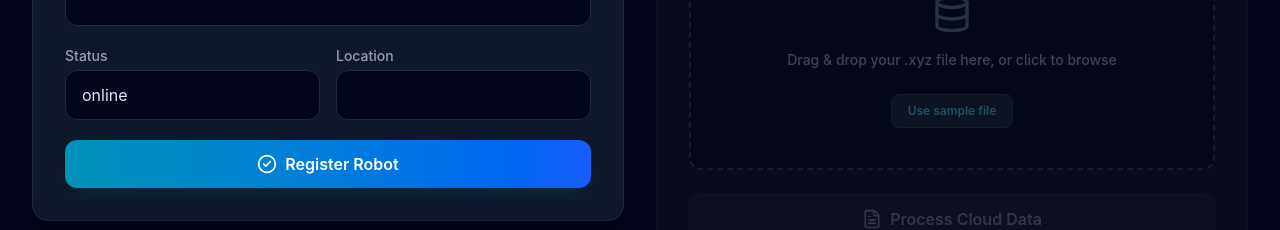
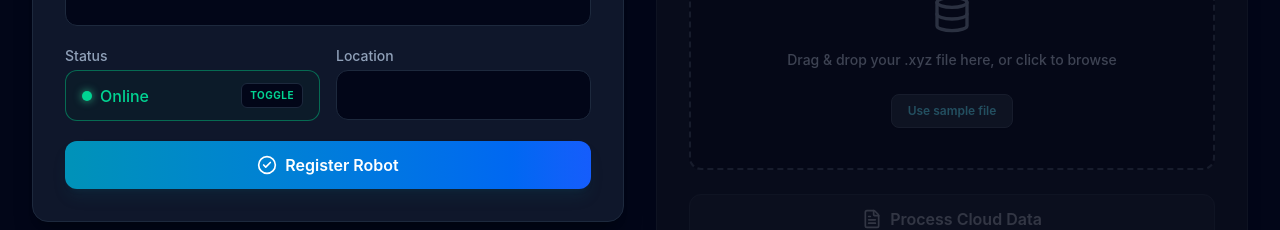
Before and after one commit to GustavoKimura/nexus3d, a React (Vite) app in the folder web-client/: page / in a window 1280 px wide. Shown: the part 252-482 px from the top of the page. Built offline with nearby package versions, Linux system fonts and the light colour scheme; no server answers.

Commit message:
feat: convert status input into interactive toggle button and force cursor pointer globally

```diff
--- a/web-client/src/App.tsx
+++ b/web-client/src/App.tsx
@@ -278,14 +278,30 @@ function App() {
                   <label className="block text-sm font-medium text-slate-400 mb-1">
                     {t("status")}
                   </label>
-                  <input
-                    type="text"
-                    value={robotStatus}
-                    onChange={(e) => setRobotStatus(e.target.value)}
-                    required
+                  <button
+                    type="button"
                     disabled={isRegistering}
-                    className="w-full bg-slate-950 border border-slate-800 rounded-xl px-4 py-3 text-slate-200 focus:outline-none focus:border-cyan-500 focus:ring-1 focus:ring-cyan-500 transition-all disabled:opacity-50"
-                  />
+                    onClick={() =>
+                      setRobotStatus((prev) =>
+                        prev === "online" ? "offline" : "online",
+                      )
+                    }
+                    className={`w-full flex items-center justify-between px-4 py-3 rounded-xl border transition-all cursor-pointer disabled:opacity-50 disabled:cursor-not-allowed ${
+                      robotStatus === "online"
+                        ? "bg-emerald-950/20 border-emerald-500/50 text-emerald-400"
+                        : "bg-slate-900/50 border-slate-700 text-slate-400"
+                    }`}
+                  >
+                    <span className="flex items-center gap-2 font-medium">
+                      <span
+                        className={`w-2.5 h-2.5 rounded-full ${robotStatus === "online" ? "bg-emerald-400 shadow-[0_0_8px_rgba(52,211,153,0.8)]" : "bg-slate-500"}`}
+                      ></span>
+                      {robotStatus === "online" ? t("online") : t("offline")}
+                    </span>
+                    <span className="text-[10px] uppercase font-bold tracking-wider bg-slate-950 px-2 py-1 rounded-md border border-slate-800">
+                      {t("toggle")}
+                    </span>
+                  </button>
                 </div>
                 <div>
                   <label className="block text-sm font-medium text-slate-400 mb-1">
@@ -305,7 +321,7 @@ function App() {
               <button
                 type="submit"
                 disabled={isRegistering}
-                className="w-full mt-4 bg-linear-to-r from-cyan-600 to-blue-600 hover:from-cyan-500 hover:to-blue-500 text-white font-semibold py-3 px-6 rounded-xl transition-all flex items-center justify-center gap-2 shadow-lg shadow-cyan-900/20 disabled:opacity-70 disabled:cursor-not-allowed"
+                className="w-full mt-4 bg-linear-to-r from-cyan-600 to-blue-600 hover:from-cyan-500 hover:to-blue-500 text-white font-semibold py-3 px-6 rounded-xl transition-all flex items-center justify-center gap-2 shadow-lg shadow-cyan-900/20 cursor-pointer disabled:opacity-70 disabled:cursor-not-allowed"
               >
                 {isRegistering ? (
                   <Loader2 className="w-5 h-5 animate-spin" />
@@ -361,17 +377,31 @@ function App() {
                           className="w-full bg-slate-900 border border-slate-700 rounded-lg px-3 py-2 text-sm text-slate-200 focus:outline-none focus:border-cyan-500"
                         />
                         <div className="flex gap-2">
-                          <input
-                            type="text"
-                            value={editForm.status}
-                            onChange={(e) =>
+                          <button
+                            type="button"
+                            onClick={(e) => {
+                              e.stopPropagation();
                               setEditForm({
                                 ...editForm,
-                                status: e.target.value,
-                              })
-                            }
-                            className="w-1/2 bg-slate-900 border border-slate-700 rounded-lg px-3 py-2 text-sm text-slate-200 focus:outline-none focus:border-cyan-500"
-                          />
+                                status:
+                                  editForm.status === "online"
+                                    ? "offline"
+                                    : "online",
+                              });
+                            }}
+                            className={`w-1/2 flex items-center justify-center gap-2 px-3 py-2 rounded-lg border transition-all cursor-pointer ${
+                              editForm.status === "online"
+                                ? "bg-emerald-950/20 border-emerald-500/50 text-emerald-400"
+                                : "bg-slate-900 border-slate-700 text-slate-400"
+                            } text-sm`}
+                          >
+                            <span
+                              className={`w-2 h-2 rounded-full ${editForm.status === "online" ? "bg-emerald-400 shadow-[0_0_8px_rgba(52,211,153,0.8)]" : "bg-slate-500"}`}
+                            ></span>
+                            {editForm.status === "online"
+                              ? t("online")
+                              : t("offline")}
+                          </button>
                           <input
                             type="text"
                             value={editForm.location}
@@ -387,13 +417,13 @@ function App() {
                         <div className="flex justify-end gap-2 mt-2">
                           <button
                             onClick={handleCancelEdit}
-                            className="p-2 bg-slate-800 hover:bg-slate-700 text-slate-400 rounded-lg transition-colors"
+                            className="p-2 bg-slate-800 hover:bg-slate-700 text-slate-400 rounded-lg transition-colors cursor-pointer"
                           >
                             <X className="w-4 h-4" />
                           </button>
                           <button
                             onClick={(e) => handleSaveEdit(e, robot.id)}
-                            className="p-2 bg-cyan-600 hover:bg-cyan-500 text-white rounded-lg transition-colors shadow-lg shadow-cyan-900/20"
+                            className="p-2 bg-cyan-600 hover:bg-cyan-500 text-white rounded-lg transition-colors shadow-lg shadow-cyan-900/20 cursor-pointer"
                           >
                             <Save className="w-4 h-4" />
                           </button>
@@ -409,8 +439,14 @@ function App() {
                           </h3>
                           <div className="flex items-center gap-3 mt-1 text-xs text-slate-500">
                             <span className="flex items-center gap-1">
-                              <span className="w-2 h-2 rounded-full bg-emerald-500/80"></span>
-                              {robot.status}
+                              <span
+                                className={`w-2 h-2 rounded-full ${robot.status === "online" ? "bg-emerald-500/80" : "bg-slate-500/80"}`}
+                              ></span>
+                              {robot.status === "online"
+                                ? t("online")
+                                : robot.status === "offline"
+                                  ? t("offline")
+                                  : robot.status}
                             </span>
                             <span>•</span>
                             <span>{robot.location}</span>
@@ -419,13 +455,13 @@ function App() {
                         <div className="flex items-center gap-2 opacity-0 group-hover:opacity-100 transition-opacity">
                           <button
                             onClick={(e) => handleStartEdit(e, robot)}
-                            className="p-2 bg-slate-800 hover:bg-slate-700 text-slate-400 hover:text-cyan-400 rounded-lg transition-colors"
+                            className="p-2 bg-slate-800 hover:bg-slate-700 text-slate-400 hover:text-cyan-400 rounded-lg transition-colors cursor-pointer"
                           >
                             <Edit2 className="w-4 h-4" />
                           </button>
                           <button
                             onClick={(e) => handleDeleteRobot(e, robot.id)}
-                            className="p-2 bg-slate-800 hover:bg-red-950 text-slate-400 hover:text-red-400 border border-transparent hover:border-red-900/50 rounded-lg transition-colors"
+                            className="p-2 bg-slate-800 hover:bg-red-950 text-slate-400 hover:text-red-400 border border-transparent hover:border-red-900/50 rounded-lg transition-colors cursor-pointer"
                           >
                             <Trash2 className="w-4 h-4" />
                           </button>
@@ -476,7 +512,7 @@ function App() {
                 <button
                   type="button"
                   onClick={handleLoadSample}
-                  className="mt-6 px-4 py-2 bg-slate-800 hover:bg-slate-700 text-cyan-400 text-xs font-semibold rounded-lg border border-slate-700 transition-colors z-10 shadow-sm"
+                  className="mt-6 px-4 py-2 bg-slate-800 hover:bg-slate-700 text-cyan-400 text-xs font-semibold rounded-lg border border-slate-700 transition-colors z-10 shadow-sm cursor-pointer"
                 >
                   {t("use_sample")}
                 </button>
@@ -486,7 +522,7 @@ function App() {
             <button
               onClick={handleProcessScan}
               disabled={uploading || !file}
-              className="w-full mt-6 bg-slate-800 hover:bg-slate-700 border border-slate-700 text-slate-200 font-semibold py-3 px-6 rounded-xl transition-all flex items-center justify-center gap-2 disabled:opacity-50 disabled:cursor-not-allowed"
+              className="w-full mt-6 bg-slate-800 hover:bg-slate-700 border border-slate-700 text-slate-200 font-semibold py-3 px-6 rounded-xl transition-all flex items-center justify-center gap-2 cursor-pointer disabled:opacity-50 disabled:cursor-not-allowed"
             >
               {uploading ? (
                 <Loader2 className="w-5 h-5 animate-spin text-cyan-400" />
--- a/web-client/src/i18n.ts
+++ b/web-client/src/i18n.ts
@@ -32,6 +32,9 @@ const resources = {
       delete_success: "Robot deleted successfully!",
       confirm_delete: "Are you sure you want to delete this robot?",
       selected: "Selected",
+      online: "Online",
+      offline: "Offline",
+      toggle: "Toggle",
     },
   },
   ja: {
@@ -64,6 +67,9 @@ const resources = {
       delete_success: "ロボットが正常に削除されました！",
       confirm_delete: "このロボットを削除してもよろしいですか？",
       selected: "選択済み",
+      online: "オンライン",
+      offline: "オフライン",
+      toggle: "切替",
     },
   },
 };
```
